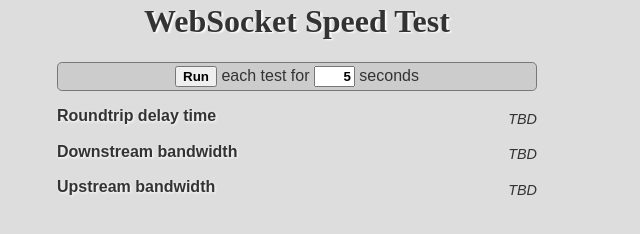
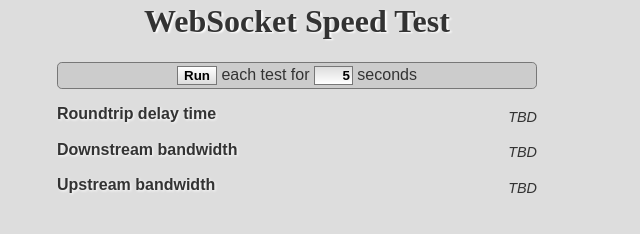
Before and after one commit to astro/spacesocket, a plain HTML site: page speedtest/index.html in a window 1280 px wide. Shown: the full height of the page, 343-983 px from the left. Drawn offline with nearby package versions, Linux system fonts and the light colour scheme.

Commit message:
speedtest style

```diff
--- a/speedtest/index.html
+++ b/speedtest/index.html
@@ -20,6 +20,7 @@
         background-color: #ccc;
         border: 1px solid #777;
         border-radius: 0.3em;
+        -moz-border-radius: 0.3em;
         padding: 0.2em;
         text-align: center;
       }
@@ -35,10 +36,20 @@
       }
       input {
         font-weight: bold;
+        border: 1px solid #777;
+        background: -moz-linear-gradient(90deg, white, #ddd);
+        background: -webkit-gradient(linear, left bottom, left top,
+                                     color-stop(0, white), color-stop(1, #ddd));
+      }
+      input:hover {
+        border: 1.5px solid #db2;
       }
       input[type=submit] {
         font-weight: bold;
         cursor: pointer;
+        background: -moz-linear-gradient(90deg, #ddd, white);
+        background: -webkit-gradient(linear, left bottom, left top,
+                                     color-stop(0, #ddd), color-stop(1, white));
       }
       #duration {
         text-align: right;
@@ -51,11 +62,13 @@
         width: 8em;
         margin: 0 auto;
         background-color: #ccc;
-	font-size: 80%;
+        font-size: 80%;
         border: 1px solid #777;
         border-top: none;
         border-bottom-left-radius: 0.6em;
         border-bottom-right-radius: 0.6em;
+        -moz-border-radius-bottomleft: 0.6em;
+        -moz-border-radius-bottomright: 0.6em;
         padding: 0.2em;
       }
       a {
```
